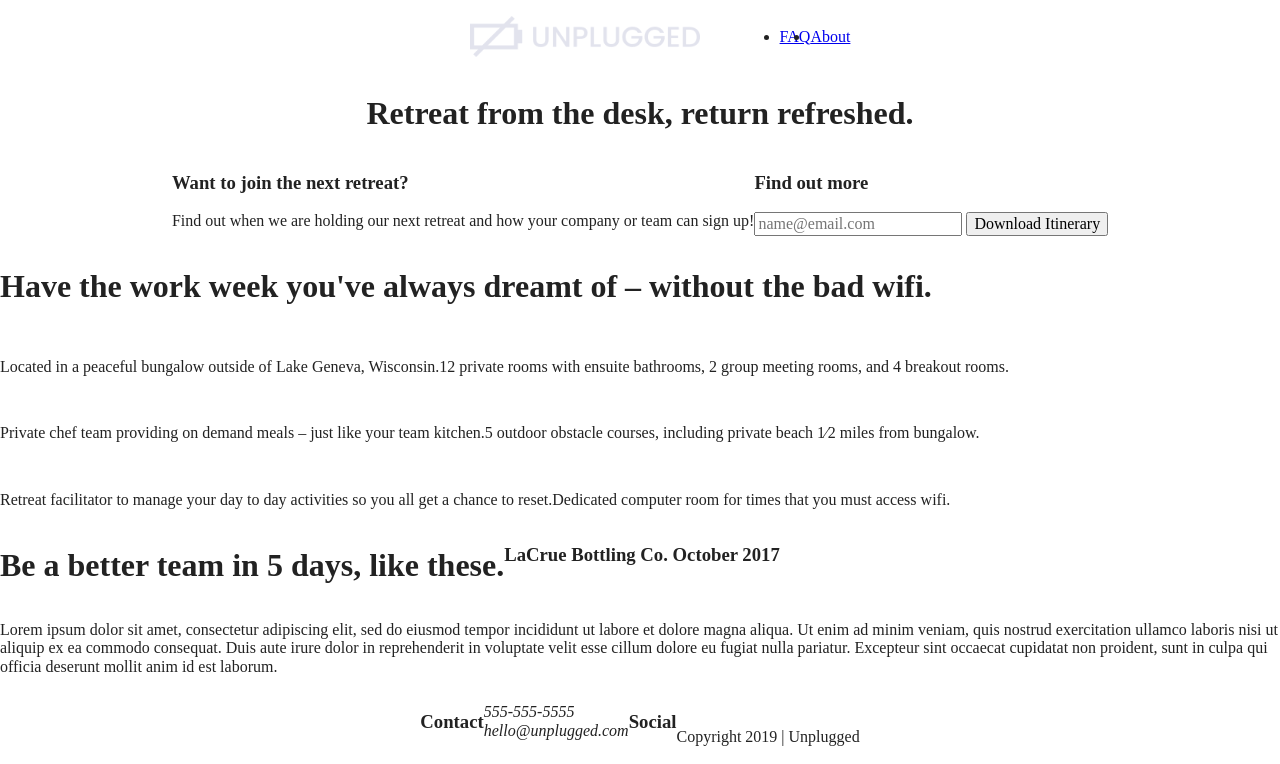
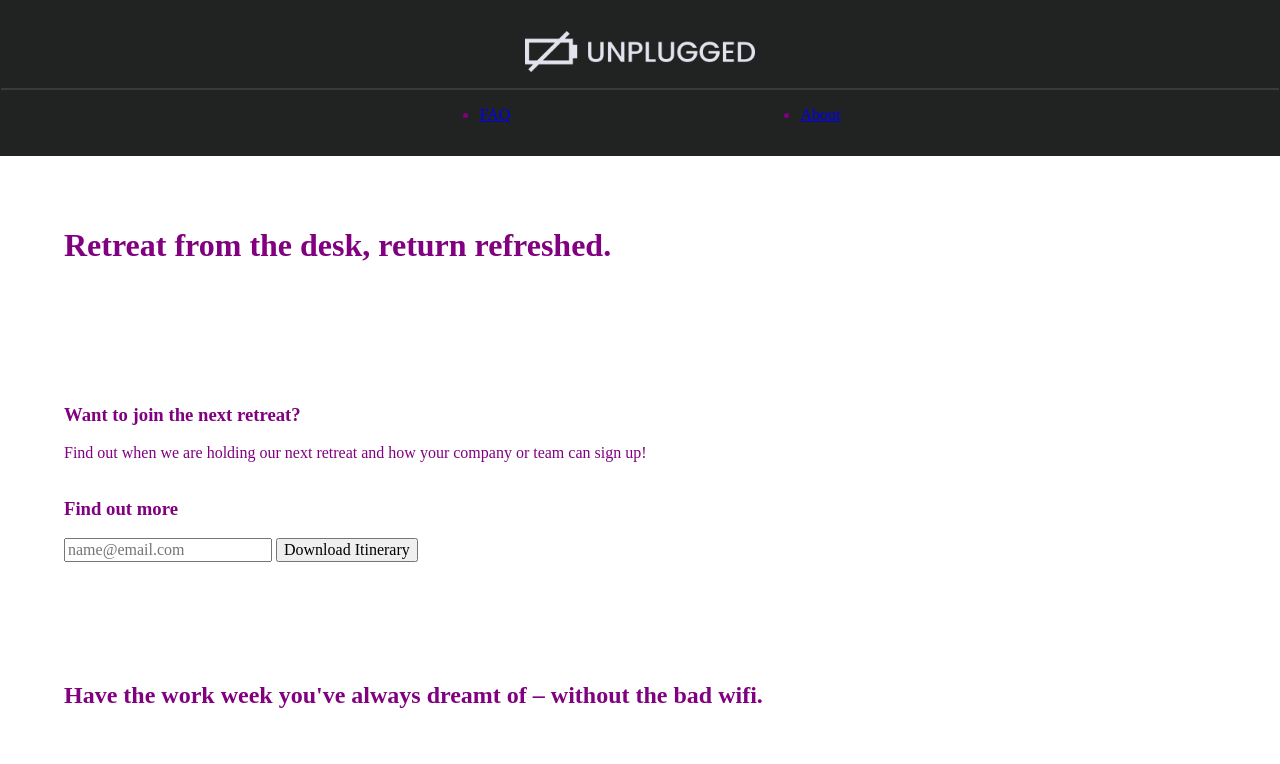
Before and after one commit to EvvyK/front-end-example, a website built with Parcel: page index.html in a window 1280 px wide. Shown: the top 764 px of the page. Built offline with nearby package versions, Linux system fonts and the light colour scheme.

Commit message:
add flex info css

```diff
--- a/css/main.css
+++ b/css/main.css
@@ -12,7 +12,7 @@
    ========================================================================== */
 
 html {
-  color: #222;
+  color: purple;
   font-size: 1em;
   line-height: 1.4;
 }
@@ -93,29 +93,56 @@ footer {
   justify-content: center;
   align-items: center;
   flex-flow: row wrap;
+  background-color: #202322;
+}
+header {
+  padding: 15px 0;
 }
 header .content-wrapper {
   display: flex;
   justify-content: center;
   align-content: center;
   flex-flow: row wrap;
+  margin: 0;
 }
 header figure img {
 max-width: 230px;
 }
 header nav {
+  width: 60%;
   display: flex;
   justify-content: space-around;
   align-items: center;
   flex-flow: row wrap;
 }
+.header-divider {
+  width: 112%;
+  padding: 1px 55.5%;
+  background-color: #3a3a3a;
+}
 header nav ul {
+  width: 100%;
   display: flex;
   justify-content: space-around;
 }
+
 .content-wrapper {
+  width: 90%;
+  margin: 50px 0;
   display: flex;
   flex-flow: row wrap;
+}
+footer {
+  flex-direction: column;
+}
+footer .content-wrapper {
+  width: 55%;
+}
+footer p {
+  margin: 0;
+}
+footer .contact {
+  margin-bottom: 50px;
 }
 footer .social-icons {
   display: flex;
@@ -126,6 +153,9 @@ footer .social p {
   display: flex;
   justify-content: center;
   align-items: center;
+}
+footer .copyright {
+  margin: 20px;
 }
 /* ==========================================================================
    HOME PAGE STYLES
@@ -140,14 +170,27 @@ aside {
   justify-content: center;
   align-items: center;
   flex-flow: row wrap;
-
 }
-.features {
+.form, .form-description {
+  width: 100%;
+}
+.features, .features-items {
   display: flex;
   justify-content: center;
   flex-flow: row wrap;
+  align-items: center;
 }
-.features .features-icons{
+.features h2 {
+  margin-bottom: 60px;
+}
+.features p {
+  margin: 0;
+}
+.features article {
+  width: 55%;
+  margin: 25px 0;
+}
+.features-icons{
   display: flex;
   justify-content: center;
   align-items: center;
@@ -158,9 +201,18 @@ aside {
   justify-content: center;
   flex-flow: row wrap;
 }
+.reviews h2 {
+  width: 88%;
+  margin-bottom: 25px;
+}
+.reviews h3 {
+  width: 50%;
+  margin: 25px 0;
+}
+
 /* ==========================================================================
   ABOUT STYLES
-   ========================================================================== */
+ ========================================================================== */
 .mission {
   display: flex;
   justify-content: center;
@@ -168,7 +220,6 @@ aside {
   flex-flow: row wrap;
 }
 .contact {
-  display: flex;
   justify-content: center;
   align-items: center;
   flex-flow: row wrap;
--- a/index.html
+++ b/index.html
@@ -61,9 +61,10 @@
       </div>
       </div>
     </aside>
-    <h1>Have the work week you've always dreamt of &ndash; without the bad wifi.</h1>
     <section class="features">
       <div class="content-wrapper">
+        <h2>Have the work week you've always dreamt of &ndash; without the bad wifi.</h2>
+        <div class="features-items">
           <article>
             <p class="features-icons"></p>
             <p class="features-item-description">Located in a peaceful bungalow outside of Lake Geneva, Wisconsin.</p>
@@ -71,37 +72,47 @@
 
           <article>
             <p class="features-icons"></p>
-          <p class="features-item-description">12 private rooms with ensuite bathrooms, 2 group meeting rooms, and 4 breakout rooms.</p>
+            <p class="features-item-description">12 private rooms with ensuite bathrooms, 2 group meeting rooms, and 4
+              breakout rooms.</p>
           </article>
 
           <article>
             <p class="features-icons"></p>
-          <p class="features-item-description">Private chef team providing on demand meals &ndash; just like your team kitchen. </p>
+            <p class="features-item-description">Private chef team providing on demand meals &ndash; just like your team
+              kitchen. </p>
           </article>
 
           <article>
             <p class="features-icons"></p>
-          <p class="features-item-description">5 outdoor obstacle courses, including private beach 1&frasl;2 miles from bungalow. </p>
+            <p class="features-item-description">5 outdoor obstacle courses, including private beach 1&frasl;2 miles
+              from
+              bungalow. </p>
           </article>
 
           <article>
             <p class="features-icons"></p>
-          <p class="features-item-description">Retreat facilitator to manage your day to day activities so you all get a chance to reset. </p>
+            <p class="features-item-description">Retreat facilitator to manage your day to day activities so you all get
+              a
+              chance to reset. </p>
           </article>
 
           <article>
             <p class="features-icons"></p>
             <p class="features-item-description">Dedicated computer room for times that you must access wifi. </p>
           </article>
-
+        </div>
+      </div>
+    </section>
     <section class="reviews">
       <div class="content-wrapper">
-            <h1>Be a better team in 5 days, like these.</h1>
+        <h2>Be a better team in 5 days, like these.</h2>
         <!--image placeholder-->
         <h3>LaCrue Bottling Co. October 2017</h3>
-            <p>Lorem ipsum dolor sit amet, consectetur adipiscing elit, sed do eiusmod tempor incididunt ut labore et dolore magna aliqua. Ut enim ad minim veniam, quis nostrud exercitation ullamco laboris nisi ut aliquip ex ea commodo consequat. Duis aute irure dolor in reprehenderit in voluptate velit esse cillum dolore eu fugiat nulla pariatur. Excepteur sint occaecat cupidatat non proident, sunt in culpa qui officia deserunt mollit anim id est laborum.</p>
-          </div>
-        </section>
+        <p>Lorem ipsum dolor sit amet, consectetur adipiscing elit, sed do eiusmod tempor incididunt ut labore et
+          dolore magna aliqua. Ut enim ad minim veniam, quis nostrud exercitation ullamco laboris nisi ut aliquip ex
+          ea commodo consequat. Duis aute irure dolor in reprehenderit in voluptate velit esse cillum dolore eu
+          fugiat nulla pariatur. Excepteur sint occaecat cupidatat non proident, sunt in culpa qui officia deserunt
+          mollit anim id est laborum.</p>
       </div>
     </section>
   </main>
@@ -109,12 +120,11 @@
     <div class="content-wrapper">
       <div class="footer-content">
         <div class="contact">
-          <h3>Contact</h4>
+          <h3>Contact</h3>
           <address>
             555-555-5555 <br>
             hello@unplugged.com
           </address>
-        </div>
         </div>
         <div class="social">
           <h3>Social</h3>
```
Lines whose indentation alone changed are shown as unchanged.
